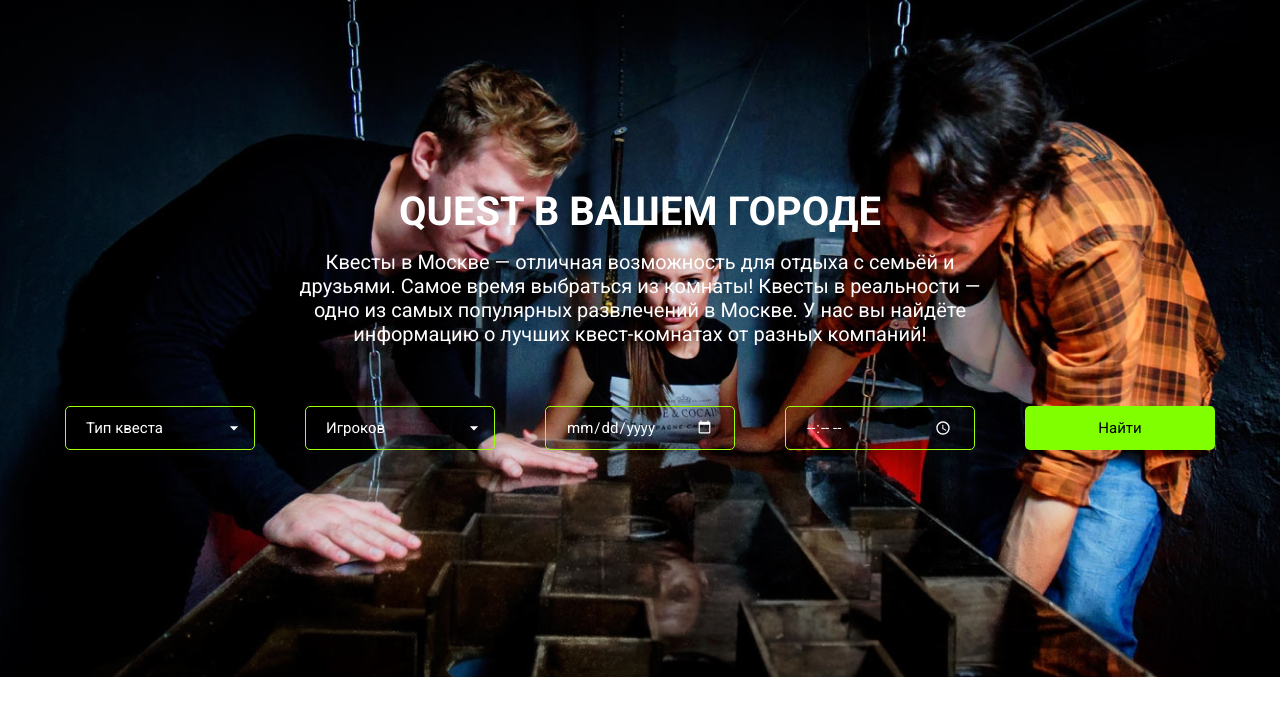
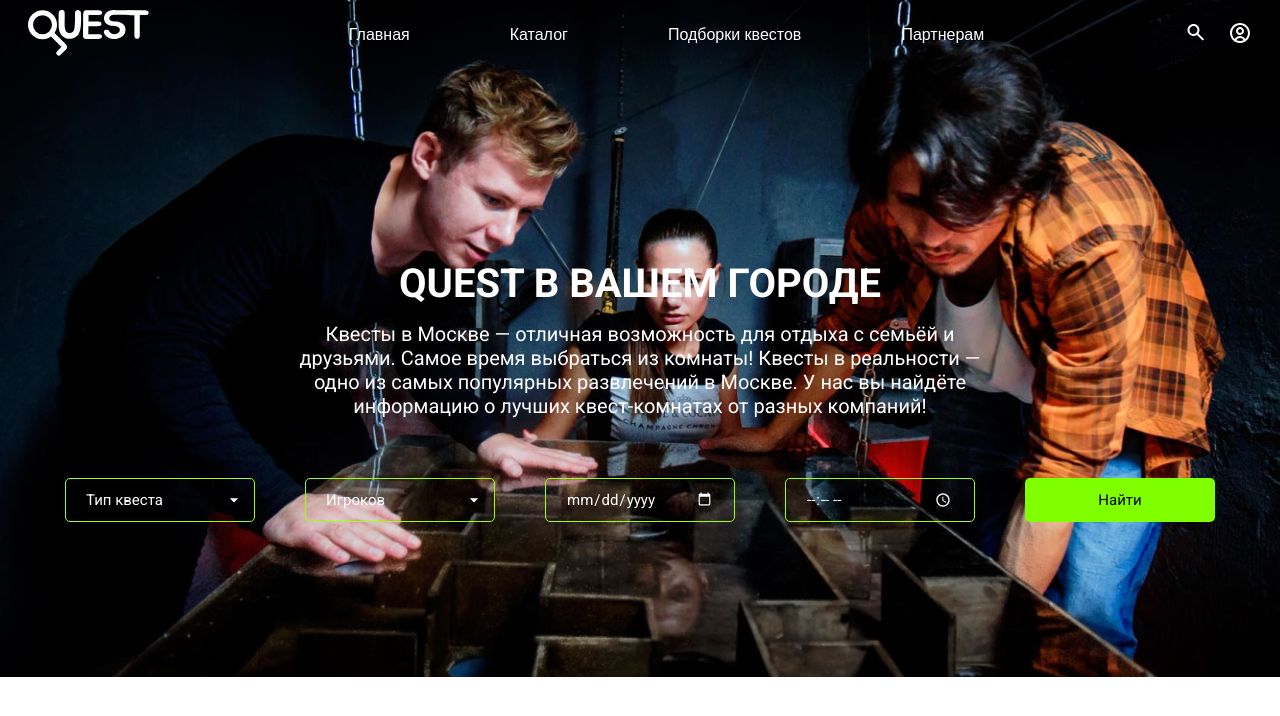
Before and after one commit to abdlkhdzhv/Quest, a React (Vite) app: page / in a window 1280 px wide. Shown: the top 716 px of the page. Built offline with nearby package versions, Linux system fonts and the light colour scheme; a web font is replaced by a local one.

Commit message:
последние изменения

```diff
--- a/src/pages/Banner.module.css
+++ b/src/pages/Banner.module.css
@@ -6,12 +6,19 @@
   box-sizing: border-box;
 }
 
+.nav {
+  margin-bottom: 200px;
+}
+
 .banner {
+  padding-top: 10px;
   background: url('../assets/img/imageb.png') center/cover no-repeat;
   color: white;
   text-align: center;
-  padding: 188px 20px;
   height: 677px;
+  display: flex;
+  flex-direction: column;
+
 
   h1 {
     font-family: "Roboto", sans-serif;
--- a/src/pages/Banner.tsx
+++ b/src/pages/Banner.tsx
@@ -1,8 +1,9 @@
-import React from 'react';
-import { useSelector, useDispatch } from 'react-redux'; // Импортируем хук useSelector для доступа к состоянию Redux и useDispatch для отправки действий
-import { RootState } from '../redux/store';
-import { setFilter } from '../redux/slices/filterSlice'; // Импортируем тип RootState и экшн setFilter из store
-import style from './Banner.module.css'
+import React from "react";
+import { useSelector, useDispatch } from "react-redux"; // Импортируем хук useSelector для доступа к состоянию Redux и useDispatch для отправки действий
+import { RootState } from "../redux/store";
+import { setFilter } from "../redux/slices/filterSlice"; // Импортируем тип RootState и экшн setFilter из store
+import style from "./Banner.module.css";
+import { Nav } from "../components/Nav/Nav";
 
 const Banner: React.FC = () => {
   // Получаем текущие фильтры из состояния Redux
@@ -10,27 +11,45 @@ const Banner: React.FC = () => {
   const dispatch = useDispatch(); // Получаем функцию dispatch для отправки экшенов в Redux
 
   // Функция для обработки изменений в формах фильтров
-  const handleChange = (key: keyof RootState['filters'], value: string) => {
+  const handleChange = (key: keyof RootState["filters"], value: string) => {
     // Отправляем экшен с изменениями фильтров
     dispatch(setFilter({ key, value }));
   };
 
   return (
     <div className={style.banner}>
+      <div className={style.nav}>
+        <Nav />
+      </div>
       <h1>QUEST В ВАШЕМ ГОРОДЕ</h1>
       <p>
-        Квесты в Москве — отличная возможность для отдыха с семьёй и<br /> друзьями. Самое время выбраться из комнаты! Квесты в реальности — <br />одно из самых популярных развлечений в Москве. У нас вы найдёте<br /> информацию о лучших квест-комнатах от разных компаний!
+        Квесты в Москве — отличная возможность для отдыха с семьёй и<br />{" "}
+        друзьями. Самое время выбраться из комнаты! Квесты в реальности — <br />
+        одно из самых популярных развлечений в Москве. У нас вы найдёте
+        <br /> информацию о лучших квест-комнатах от разных компаний!
       </p>
       <div className={style.filters}>
         {/* Фильтр для типа квеста */}
-        <select className={style.selectPlayers} onChange={(e: { target: { value: string; }; }) => handleChange('questType', e.target.value)} value={filters.questType}>
+        <select
+          className={style.selectPlayers}
+          onChange={(e: { target: { value: string } }) =>
+            handleChange("questType", e.target.value)
+          }
+          value={filters.questType}
+        >
           <option value="">Тип квеста</option>
           <option value="horror">Хоррор</option>
           <option value="adventure">Приключения</option>
         </select>
 
         {/* Фильтр для количества игроков */}
-        <select className={style.selectPlayers} onChange={(e: { target: { value: string; }; }) => handleChange('players', e.target.value)} value={filters.players}>
+        <select
+          className={style.selectPlayers}
+          onChange={(e: { target: { value: string } }) =>
+            handleChange("players", e.target.value)
+          }
+          value={filters.players}
+        >
           <option value="">Игроков</option>
           <option value="2-4">2-4</option>
           <option value="5-6">5-6</option>
@@ -40,7 +59,9 @@ const Banner: React.FC = () => {
         <input
           type="date"
           className={style.inputDate}
-          onChange={(e: { target: { value: string; }; }) => handleChange('date', e.target.value)}
+          onChange={(e: { target: { value: string } }) =>
+            handleChange("date", e.target.value)
+          }
           value={filters.date}
         />
 
@@ -48,7 +69,9 @@ const Banner: React.FC = () => {
         <input
           type="time"
           className={style.inputDate}
-          onChange={(e: { target: { value: string; }; }) => handleChange('time', e.target.value)}
+          onChange={(e: { target: { value: string } }) =>
+            handleChange("time", e.target.value)
+          }
           value={filters.time}
         />
 
```
